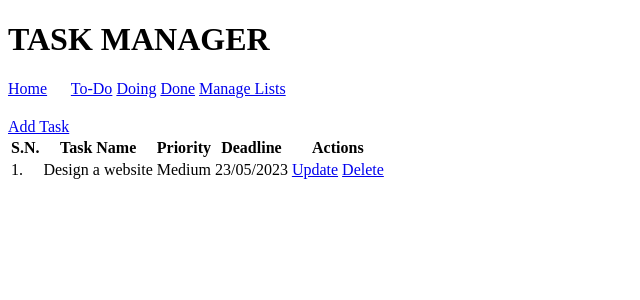
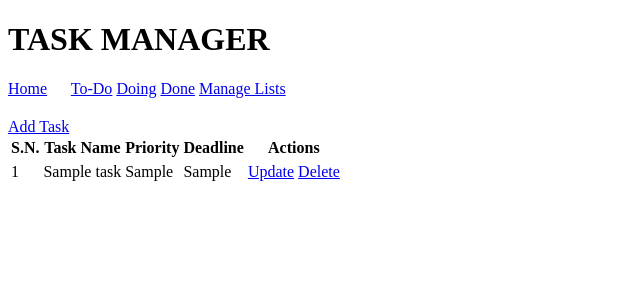
Before and after one commit to shafaq-here/task-manager, a PHP site: page /task-manager/ in a window 1280 px wide. Shown: the top 300 px of the page, without its empty margins (0-640 px from the left). Run offline with PHP 8.4, Linux system fonts and the light colour scheme; tables that the repository leaves empty or names only in its code hold one stand-in row (values such as "Sample post").

Commit message:
Display the tasks on the home page

```diff
--- a/index.php
+++ b/index.php
@@ -12,29 +12,29 @@
     <h1>TASK MANAGER</h1>
     <!-- Menu starts here -->
     <div class="menu">
-        <a href="<?php echo SITEURL?>"  style="margin-right: 20px;">Home</a>
+        <a href="<?php echo SITEURL ?>" style="margin-right: 20px;">Home</a>
 
-    <!-- this is the list of existng lists that are displayed dynamically -->
+        <!-- this is the list of existng lists that are displayed dynamically -->
         <a href="#">To-Do</a>
         <a href="#">Doing</a>
         <a href="#">Done</a>
-    <!-- list of lists end here, we can write the php code to display the lists dynamically -->
+        <!-- list of lists end here, we can write the php code to display the lists dynamically -->
         <a href="<?php echo SITEURL ?>manage-list.php">Manage Lists</a>
     </div>
     <!-- Menu ends here -->
 
     <p>
         <?php
-        if(isset($_SESSION['add-task-success'])) {
-            echo $_SESSION['add-task-success'] ;
-            unset($_SESSION['add-task-success']) ;
+        if (isset($_SESSION['add-task-success'])) {
+            echo $_SESSION['add-task-success'];
+            unset($_SESSION['add-task-success']);
         }
         ?>
     </p>
 
     <!-- Tasks secion starts here -->
     <div class="all-tasks" style="margin-top: 20px;">
-        <a href="<?php SITEURL?>add-task.php">Add Task</a>
+        <a href="<?php SITEURL ?>add-task.php">Add Task</a>
         <table>
             <tr>
                 <th>S.N.</th>
@@ -44,17 +44,69 @@
                 <th>Actions</th>
             </tr>
             <tr>
-                <td>1.</td>
-                <td>Design a website</td>
-                <td>Medium</td>
-                <td>23/05/2023</td>
-                <td>
-                    <a href="#">Update</a>
-                    <a href="#">Delete</a>
+                <?php
+                //we need to display the name, priority, and deadline for the tasks inside the tasks table
+
+                //connect
+                $conn = mysqli_connect(LOCALHOST, DB_USERNAME, DB_PASSWORD) or die();
+
+                //select the database
+
+                $db_select = mysqli_select_db($conn, DB_NAME);
+
+                //wtite the query to select the data
+                $sql = "SELECT * FROM tbl_tasks";
+
+                //execute the query
+                $res = mysqli_execute_query($conn, $sql);
+
+                if ($res == true) {
+                    //count the number of rows first
+                    $no_of_rows  = mysqli_num_rows($res);
+
+                    //create a sn no variable
+                    $sn_number = 1;
+
+                    if ($no_of_rows <= 0) {
+                ?>
+            <tr>
+                <td colspan="5">
+                    No Task found.
                 </td>
+            </tr>
+            <?php
+                    } else {
+                        while ($row = mysqli_fetch_assoc($res)) {
+                            //extract the data from each row
+                            $task_name = $row['task_name'];
+                            $task_id = $row['task_id'];
+                            $task_priority = $row['priority'];
+                            $task_deadline = $row['deadline'];
+
+            ?>
+                <tr>
+                    <td><?php echo $sn_number ?></td>
+                    <td><?php echo $task_name ?></td>
+                    <td><?php echo $task_priority ?></td>
+                    <td><?php echo $task_deadline ?></td>
+                    <td>
+                        <a href="#">Update</a>
+                        <a href="<?php echo SITEURL ; ?>delete-task.php?task_id=<?php echo $task_id; ?>">Delete</a>
+                    </td>
+                </tr>
+    <?php
+
+                            $sn_number += 1;
+                        }
+                    }
+                } else {
+                    die();
+                }
+    ?>
 
 
-            </tr>
+
+    </tr>
         </table>
     </div>
     <!-- Tasks end here -->
```
